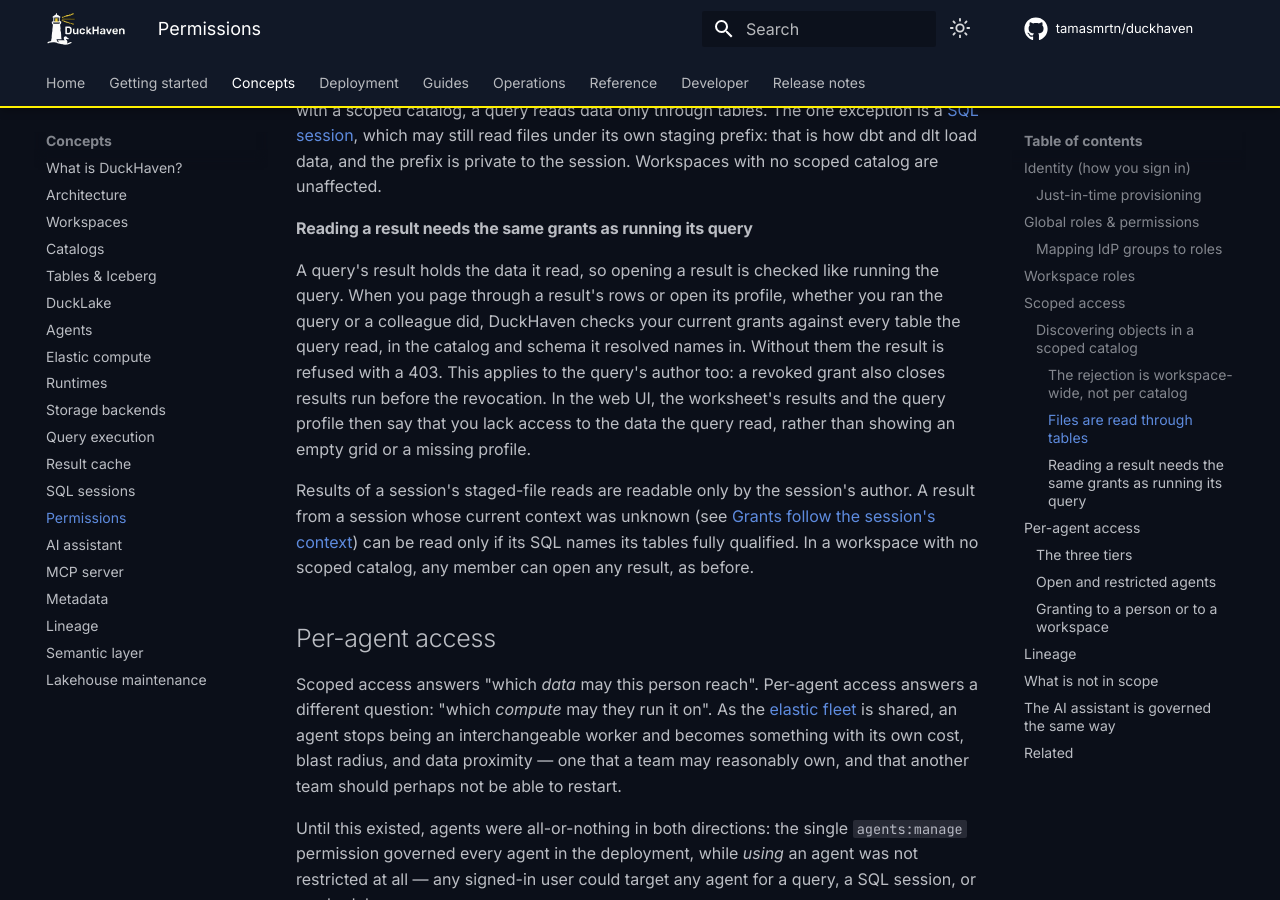
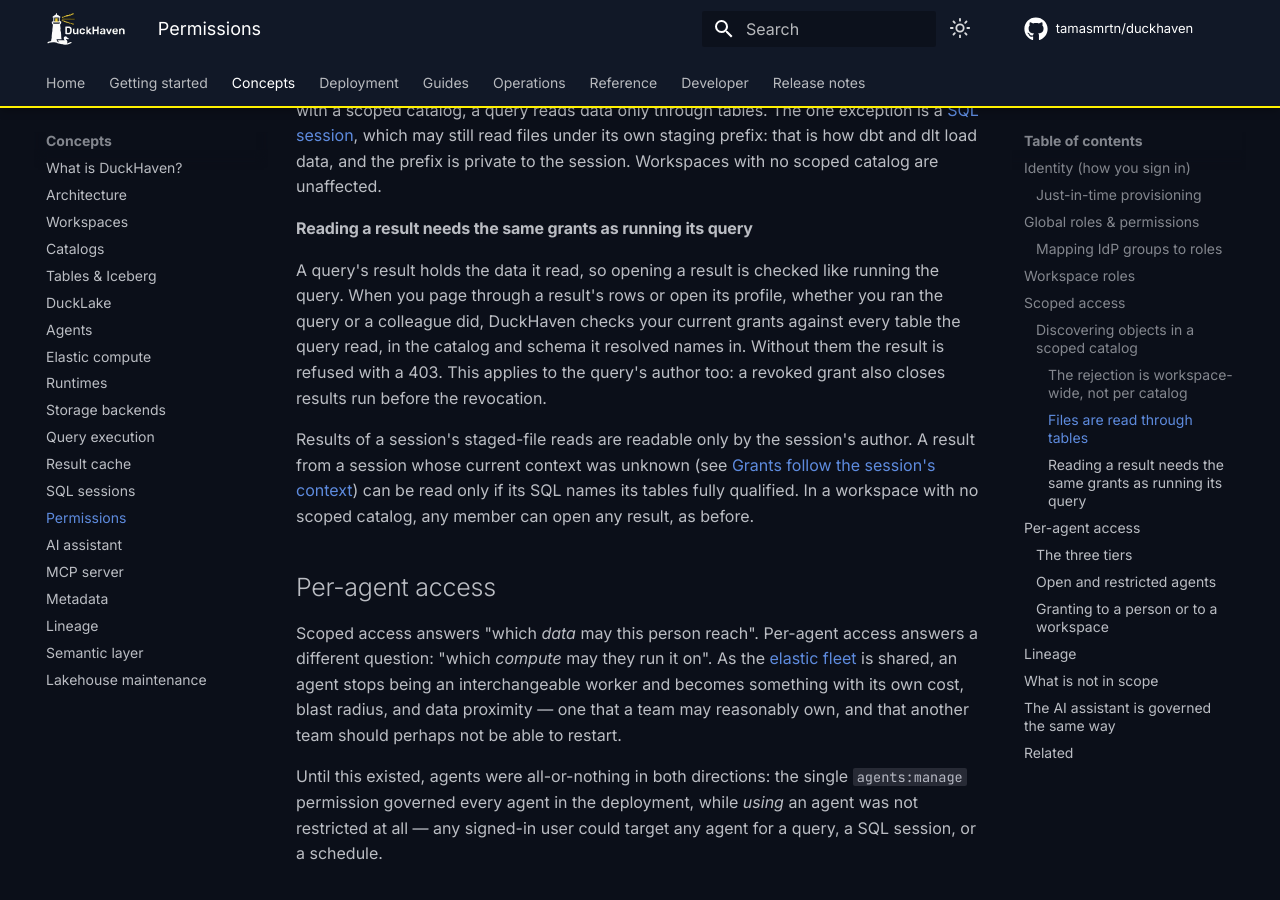
Before and after one commit to tamasmrtn/duckhaven, an MkDocs documentation site: the page built from docs/concepts/permissions.md, in a window 1280 px wide and 900 px high, scrolled down 5576 px. Built offline with MkDocs 1.6.1 and Material for MkDocs 9.7.7, drawn with Linux system fonts in a browser that asks for light colours; comment, search, counter and statistics services are not loaded.

Commit message:
docs: Move the refused-result note to the run-queries guide
The permissions page sits at the assistant's page-size cap, so the
sentence pushed it over and the reader would have cut it short. The
note belongs with the other results-pane messages anyway.

```diff
--- a/docs/concepts/permissions.md
+++ b/docs/concepts/permissions.md
@@ -200,9 +200,7 @@
 A query's result holds the data it read, so opening a result is checked like running the query. When you page through
 a result's rows or open its profile, whether you ran the query or a colleague did, DuckHaven checks your current grants
 against every table the query read, in the catalog and schema it resolved names in. Without them the result is refused
-with a 403. This applies to the query's author too: a revoked grant also closes results run before the revocation. In
-the web UI, the worksheet's results and the query profile then say that you lack access to the data the query read,
-rather than showing an empty grid or a missing profile.
+with a 403. This applies to the query's author too: a revoked grant also closes results run before the revocation.
 
 Results of a session's staged-file reads are readable only by the session's author. A result from a session whose
 current context was unknown (see
```
Also changed, not shown: docs/guides/run-queries.md (+3 -0 lines).
